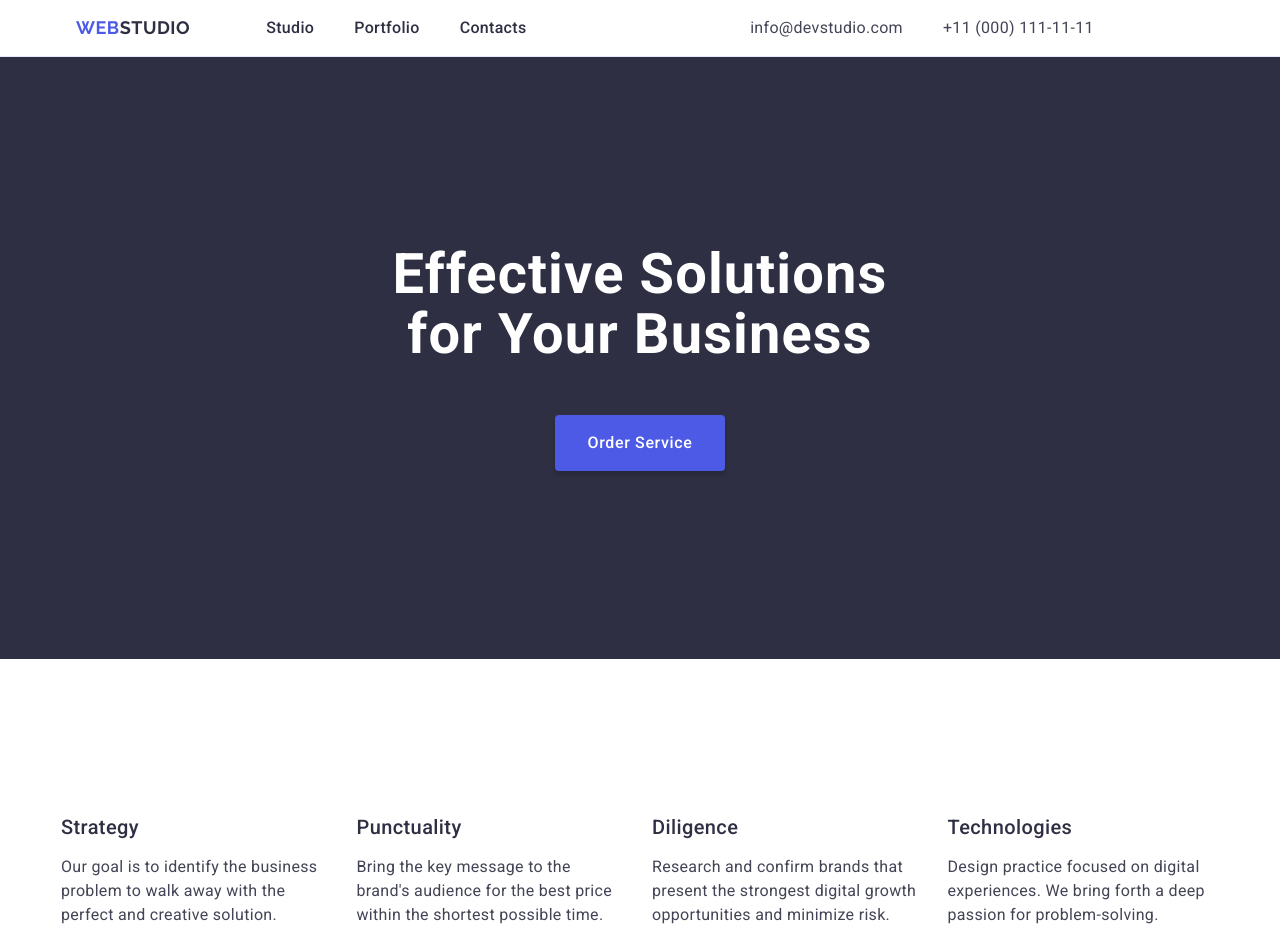
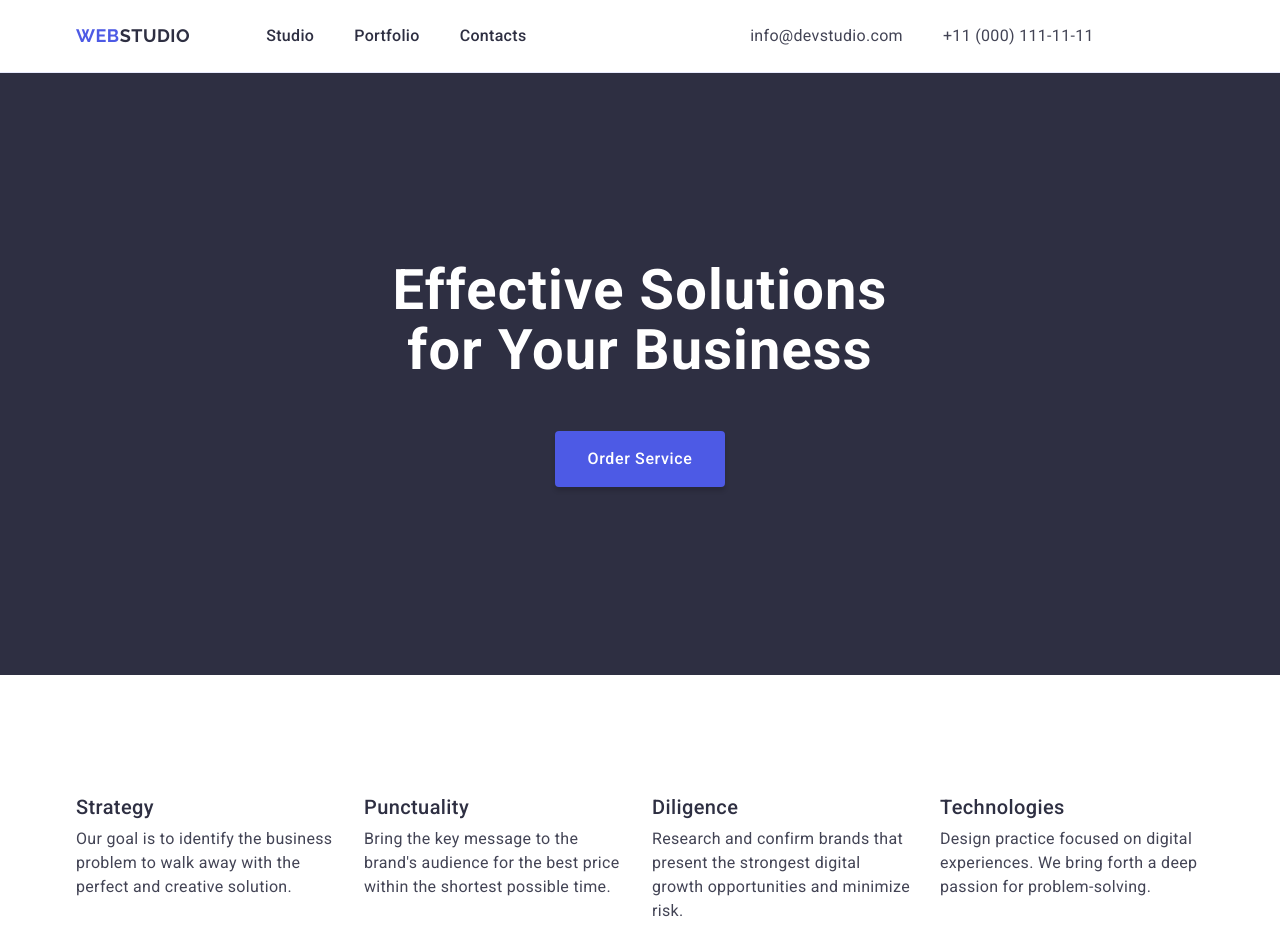
Before and after one commit to kk-goit/goit-markup-hw-03, a plain HTML site: page index.html in a window 1280 px wide. Shown: the top 952 px of the page. Drawn offline with nearby package versions, Linux system fonts and the light colour scheme.

Commit message:
reworked

```diff
--- a/css/style.css
+++ b/css/style.css
@@ -25,8 +25,12 @@ body {
     background-color: var(--bg-global);
 }
 ul {
-    padding: 0px;
+    padding: 0;
+    margin: 0;
     list-style: none;
+}
+p {
+    margin: 0;
 }
 img {
     display: block;
@@ -35,8 +39,7 @@ img {
 .container {
     width: 100%;
     max-width: 1158px;
-    padding-left: 0px;
-    padding-right: 0px;
+    padding: 0 15px;
     margin: 0 auto;
 }
 
@@ -58,7 +61,7 @@ img {
 }
 .header .container {
     display: flex;
-    padding: 0 15px;
+    align-items: center;
 }
 .header-nav {
     width: 50%;
@@ -73,6 +76,7 @@ img {
     display: flex;
     gap: 40px;
     justify-content: center;
+    align-items: center;
 }
 .header-nav-link {
     font-weight: 500;
@@ -82,7 +86,7 @@ img {
     color: var(--main-acent);
     text-decoration: none;
     padding: 24px 0;
-    display: inline;
+    display: block;
 }
 .header-nav-link:hover,
 .header-nav-link:focus {
@@ -124,10 +128,12 @@ img {
 
 /* headers */
 .lvl-one {
+    margin: 0;
     font-size: 56px;
     letter-spacing: 0.02em;
 }
 .lvl-two {
+    margin: 0;
     font-size: 36px;
     letter-spacing: 0.02em;
 }
@@ -137,7 +143,7 @@ img {
     letter-spacing: 0.02em;
     line-height: 1.2;
     color: var(--main-acent);
-    margin-bottom: 8px;
+    margin: 0 0 8px 0;
 }
 
 /* sections */
```
